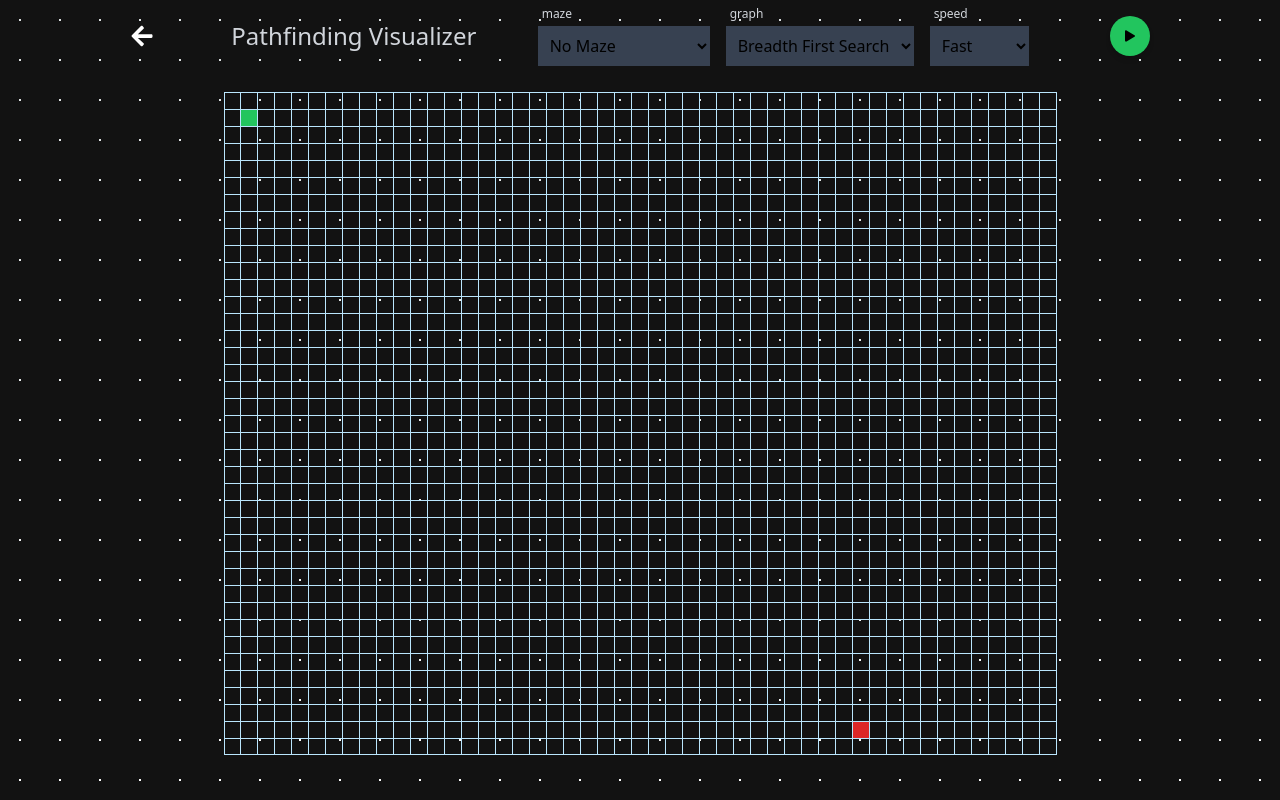
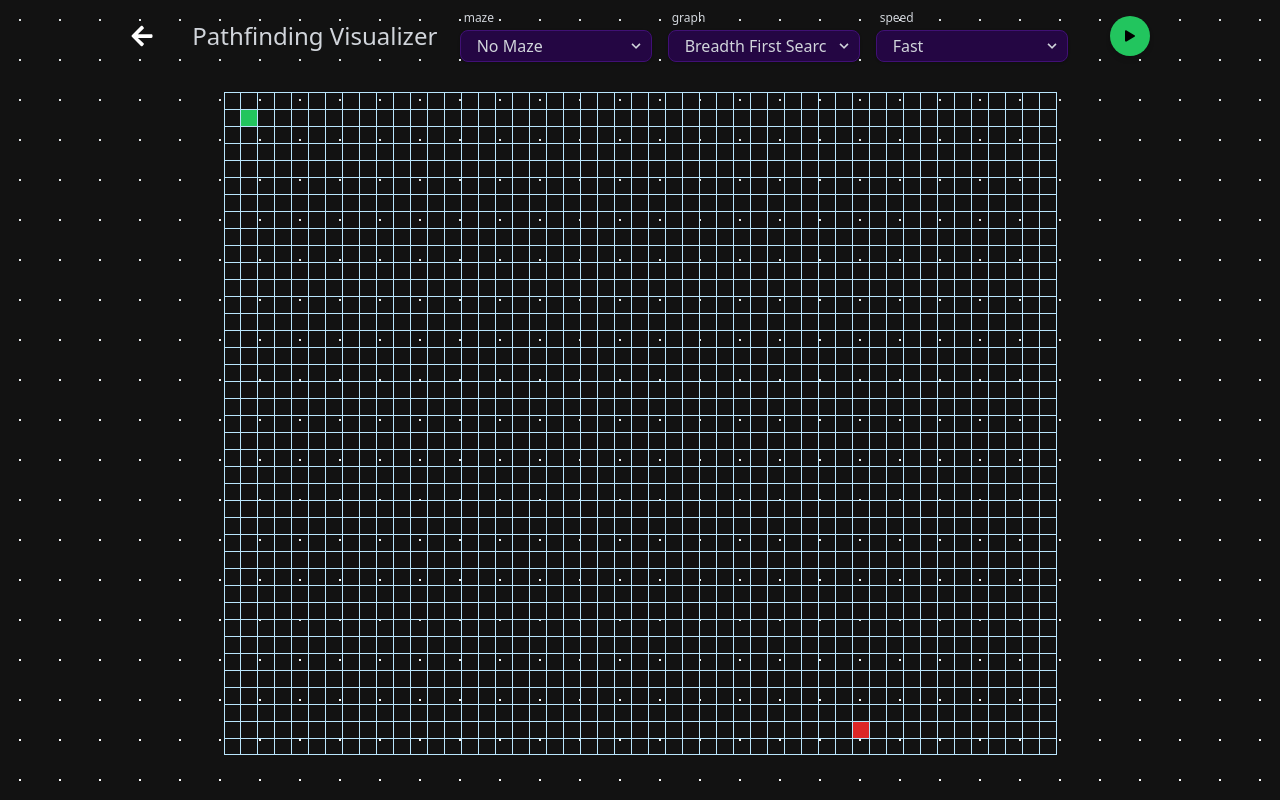
Before and after one commit to Folka2134/algorithm_visualizer, a React (Vite) app: page /pather in a window 1280 px wide. Built offline with nearby package versions, Linux system fonts and the light colour scheme.

Commit message:
updated styles

```diff
--- a/src/components/Select.tsx
+++ b/src/components/Select.tsx
@@ -16,10 +16,11 @@ const Select = ({
   isDisabled,
 }: SelectProp) => {
   return (
+    <div className="relative inline-block w-48">
       <div className="flex flex-col items-start gap-1">
         <label className="ml-1 text-xs text-gray-300">{label}</label>
         <select
-        className="min-w-[200px] cursor-pointer bg-gray-700 p-2 transition-all ease-in hover:bg-gray-800 active:border-0 active:ring-0 sm:min-w-full"
+          className="focus:shadow-outline block h-8 w-full cursor-pointer appearance-none rounded-lg border border-system-purple20 bg-system-purple10 px-4 py-1 pr-8 leading-tight text-gray-300 shadow focus:outline-none"
           id={label}
           disabled={isDisabled}
           value={value}
@@ -31,6 +32,16 @@ const Select = ({
             </option>
           ))}
         </select>
+        <div className="pointer-events-none absolute inset-y-0 right-0 top-5 flex items-center px-2">
+          <svg
+            className="h-4 w-4 fill-gray-300"
+            xmlns="http://www.w3.org/2000/svg"
+            viewBox="0 0 20 20"
+          >
+            <path d="M9.293 12.95l.707.707L15.657 8l-1.414-1.414L10 10.828 5.757 6.586 4.343 8z" />
+          </svg>
+        </div>
+      </div>
     </div>
   );
 };
--- a/src/components/SortingSelect.tsx
+++ b/src/components/SortingSelect.tsx
@@ -13,7 +13,7 @@ export const SortingSelect = ({
   isDisabled?: boolean;
 }) => {
   return (
-    <div className="relative inline-block w-48">
+    <div className="relative inline-block w-48 cursor-pointer">
       <select
         disabled={isDisabled}
         onChange={onChange}
```
Lines whose indentation alone changed are shown as unchanged.
